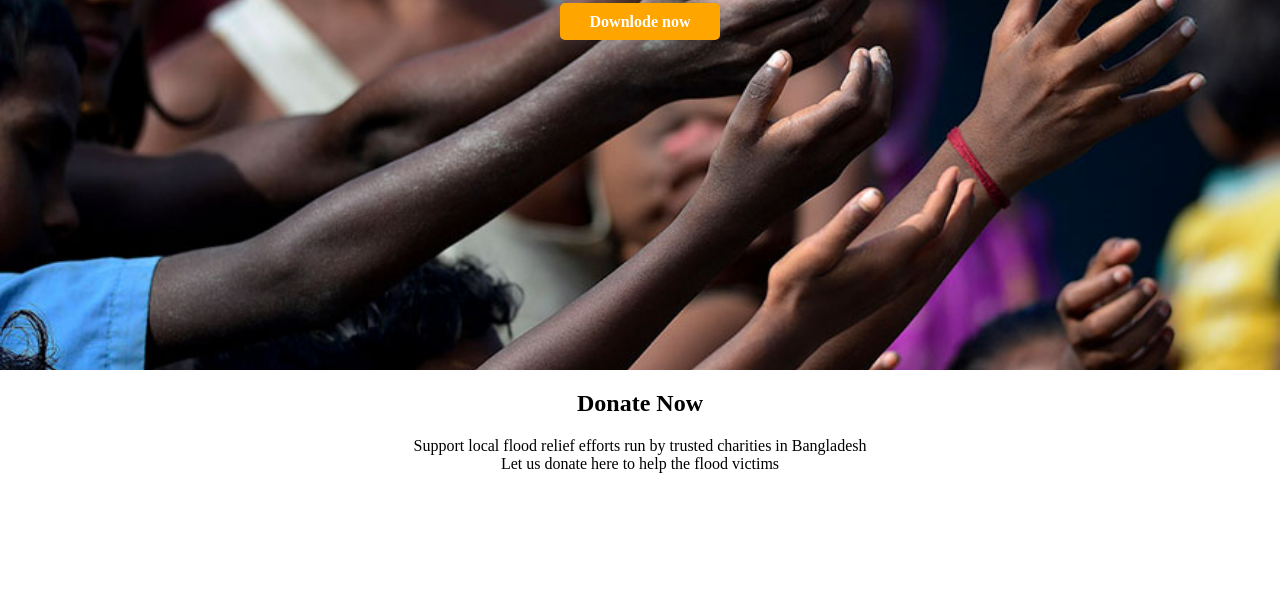
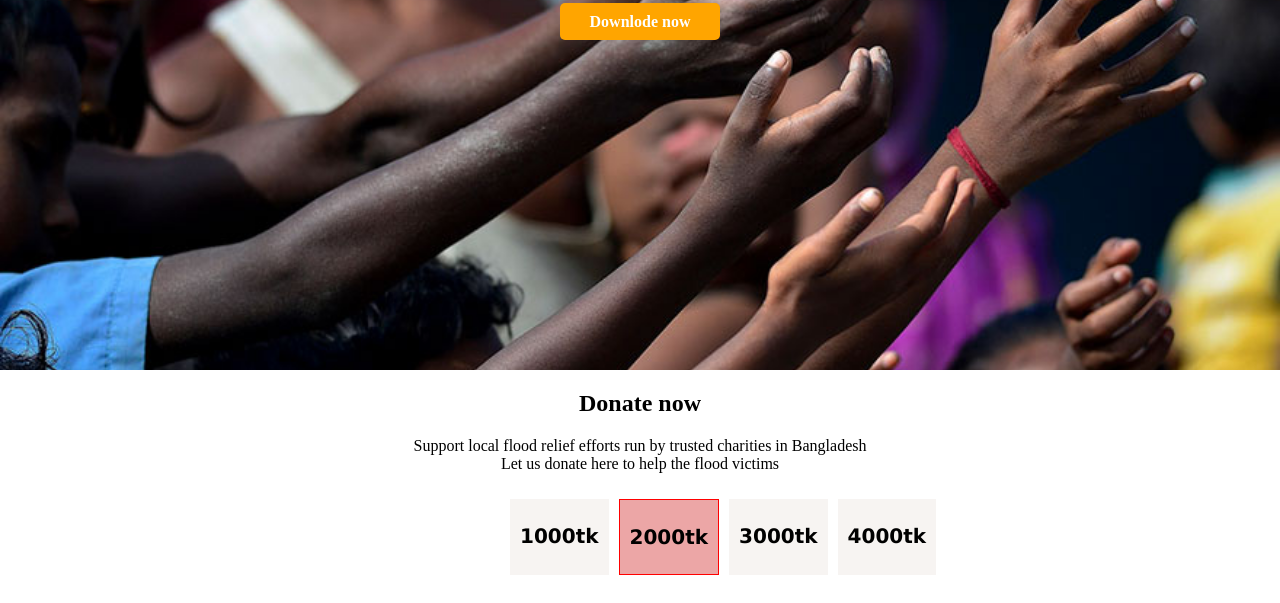
Before and after one commit to Mozaffar588/assignment--1, a plain HTML site: page index.html in a window 1280 px wide. Shown: the part 197-800 px from the top of the page. Drawn offline with Linux system fonts and the light colour scheme.

Commit message:
donet-section

```diff
--- a/index.html
+++ b/index.html
@@ -19,10 +19,27 @@
     </section>
     <section class="donet">
         <div class="donate-now-section">
-            <h1>Donate Now</h1>
+            <h1>Donate now</h1>
         <p id="text-align">Support local flood relief efforts run by trusted charities in Bangladesh<br>Let us donate here to help the flood victims</p>
         </div>
     </section>
+        <section class="amount-box">
+            <div class="box">
+                <H3>1000tk</H3>
+            </div>
+            <div id="box2" class="box">
+                <h3>2000tk</h3>
+            </div>
+            <div class="box">
+                <h3>3000tk</h3>
+            </div>
+            <div class="box">
+                <h3>4000tk</h3>
+            </div>
+
+
+            </div>
+        </section>
 
 </body>
 </html>
--- a/style.css
+++ b/style.css
@@ -28,4 +28,39 @@ body{
     margin: auto;
     text-align: center;
 
+
 }
+.donate-value{
+    float: left;
+    text-align: center;
+}
+.amount-box{
+    width: 10px;
+    display: grid;
+    grid-template-columns: 1fr 1fr 1fr 1fr;
+    text-align: center;
+    margin-left: 500px;
+    padding: 10px;
+    column-gap:10px;
+
+
+
+}
+.box{
+background-color: rgb(247, 244, 242);
+    padding: 5px 10px;
+
+
+}
+.box h3{
+    color: black;
+    font-size: 20px;
+    font-weight: bold;
+    font-family: Verdana;
+
+}
+#box2{
+    background-color: rgb(236, 166, 166);
+    border: 1px solid red;
+    color: red;
+}
```
